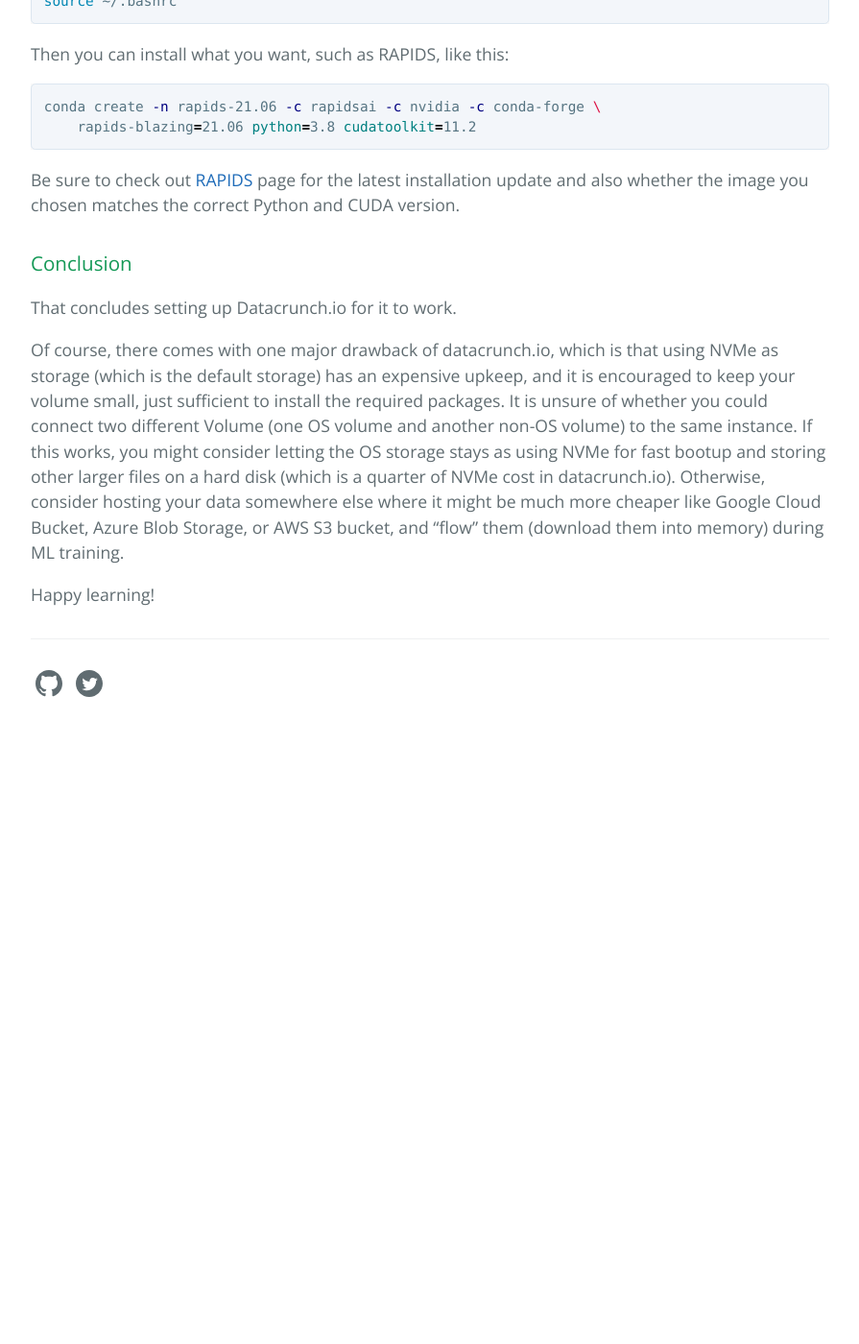
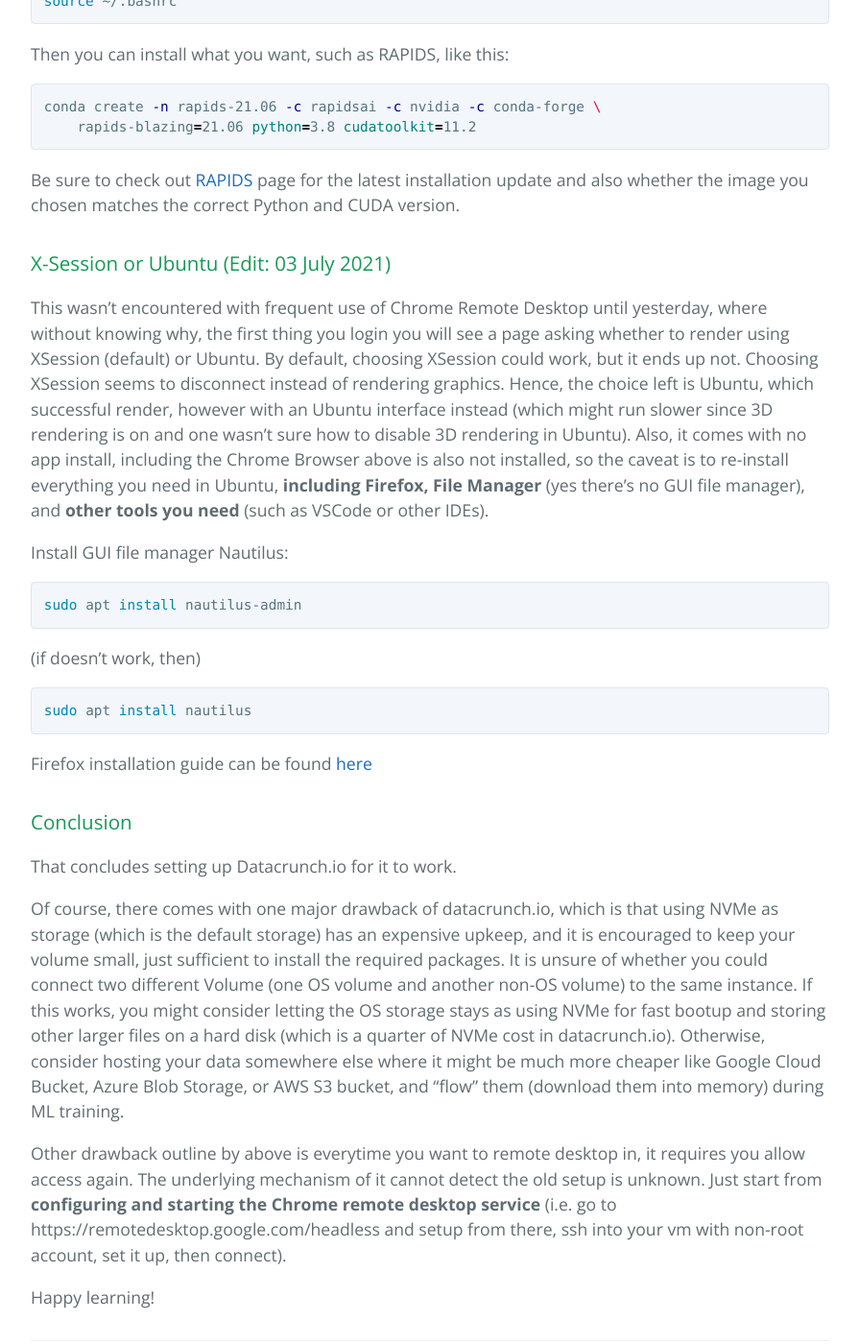
Before and after one commit to Wabinab/Wabinab.github.io, a Jekyll site: the page built from _posts/2021-06-30-Setting up Datacrunch.io from scratch.md, in a window 1280 px wide and 1400 px high, scrolled down 4114 px. Shown: the whole window at 96% size, without its empty margins (192-1087 px from the left). Built offline with Jekyll 4.4.1, drawn with Linux system fonts in a browser that asks for light colours; our own code applies the rules of GitHub Pages for plain Markdown files; before the commit the page ends 4894 px from its top, so only the background shows below that.

Commit message:
Update 2021-06-30-Setting up Datacrunch.io from scratch.md

````diff
--- a/_posts/2021-06-30-Setting up Datacrunch.io from scratch.md
+++ b/_posts/2021-06-30-Setting up Datacrunch.io from scratch.md
@@ -113,9 +113,25 @@
 Be sure to check out [RAPIDS](https://rapids.ai/start.html) page for the latest installation update and also whether the image
 you chosen matches the correct Python and CUDA version.
 
+### X-Session or Ubuntu (Edit: 03 July 2021)
+This wasn't encountered with frequent use of Chrome Remote Desktop until yesterday, where without knowing why, the first thing you login you will see a page asking whether to render using XSession (default) or Ubuntu. By default, choosing XSession could work, but it ends up not. Choosing XSession seems to disconnect instead of rendering graphics. Hence, the choice left is Ubuntu, which successful render, however with an Ubuntu interface instead (which might run slower since 3D rendering is on and one wasn't sure how to disable 3D rendering in Ubuntu). Also, it comes with no app install, including the Chrome Browser above is also not installed, so the caveat is to re-install everything you need in Ubuntu, **including Firefox, File Manager** (yes there's no GUI file manager), and **other tools you need** (such as VSCode or other IDEs).
+
+Install GUI file manager Nautilus:
+```bash
+sudo apt install nautilus-admin
+```
+(if doesn't work, then)
+```bash
+sudo apt install nautilus
+```
+
+Firefox installation guide can be found [here](https://linuxconfig.org/how-to-install-uninstall-and-update-firefox-on-ubuntu-20-04-focal-fossa-linux)
+
 ### Conclusion
 That concludes setting up Datacrunch.io for it to work.
 
 Of course, there comes with one major drawback of datacrunch.io, which is that using NVMe as storage (which is the default storage) has an expensive upkeep, and it is encouraged to keep your volume small, just sufficient to install the required packages. It is unsure of whether you could connect two different Volume (one OS volume and another non-OS volume) to the same instance. If this works, you might consider letting the OS storage stays as using NVMe for fast bootup and storing other larger files on a hard disk (which is a quarter of NVMe cost in datacrunch.io). Otherwise, consider hosting your data somewhere else where it might be much more cheaper like Google Cloud Bucket, Azure Blob Storage, or AWS S3 bucket, and "flow" them (download them into memory) during ML training.
 
+Other drawback outline by above is everytime you want to remote desktop in, it requires you allow access again. The underlying mechanism of it cannot detect the old setup is unknown. Just start from **configuring and starting the Chrome remote desktop service** (i.e. go to https://remotedesktop.google.com/headless and setup from there, ssh into your vm with non-root account, set it up, then connect).
+
 Happy learning!
````
